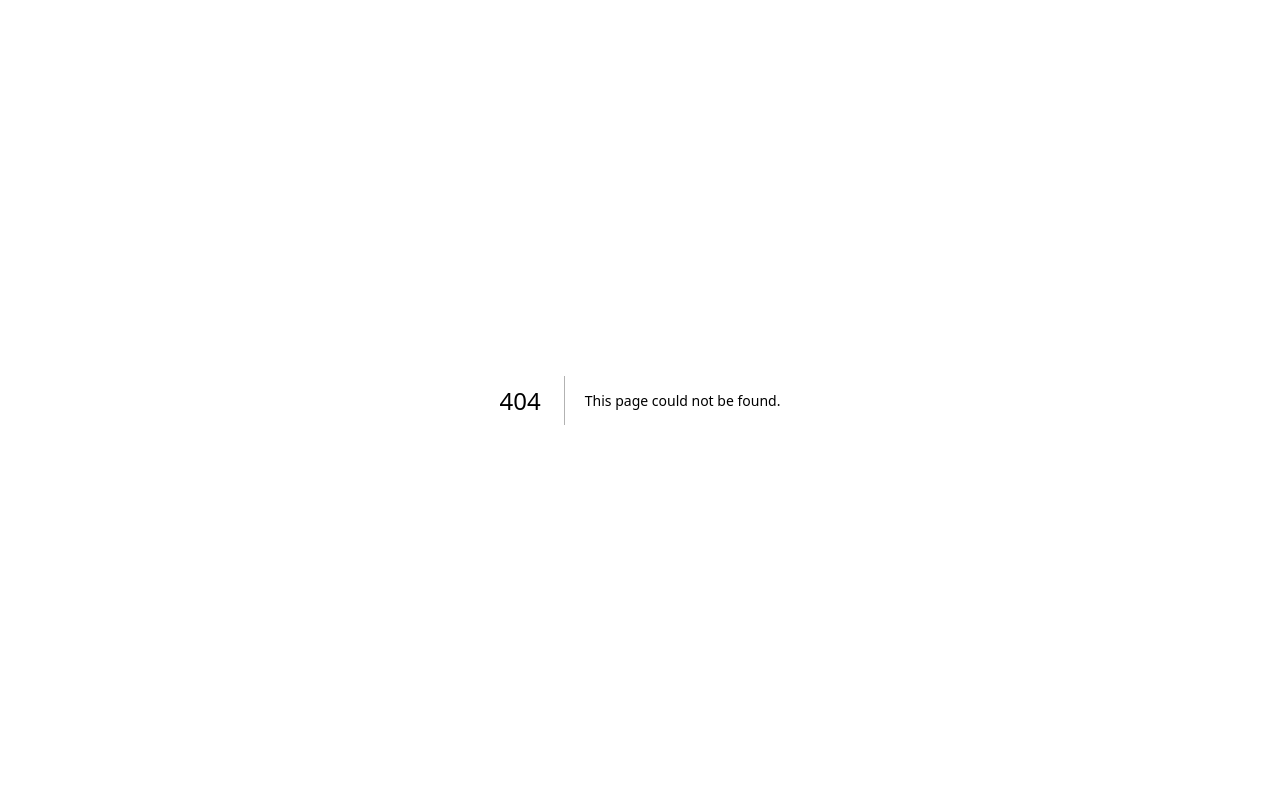
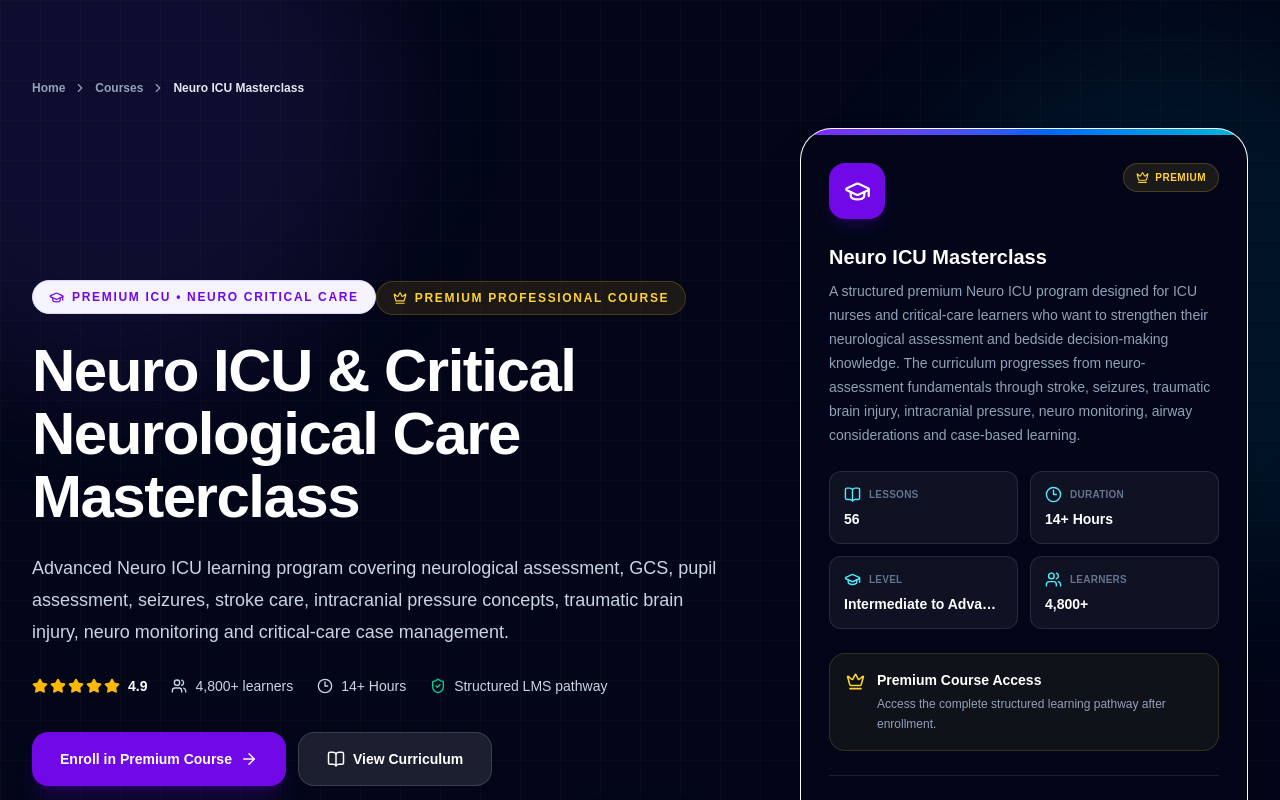
Before and after one commit to dubeyavinash557-sudo/icu-learning-portal, a Next.js app in the folder client/: page /courses/premium/neuro-icu in a window 1280 px wide. Before the commit this address had no page. Shown: the top 800 px of the page. Built offline with nearby package versions, Linux system fonts and the light colour scheme.

Commit message:
Add professional Neuro ICU premium course

```diff
--- /dev/null
+++ b/client/app/courses/premium/neuro-icu/page.tsx
@@ -0,0 +1,252 @@
+import CourseLandingPage from "../../_components/CourseLandingPage";
+
+export default function NeuroICUPremiumPage() {
+  return (
+    <CourseLandingPage
+      course={{
+        title: "Neuro ICU & Critical Neurological Care Masterclass",
+
+        shortTitle: "Neuro ICU Masterclass",
+
+        category: "Premium ICU • Neuro Critical Care",
+
+        description:
+          "Advanced Neuro ICU learning program covering neurological assessment, GCS, pupil assessment, seizures, stroke care, intracranial pressure concepts, traumatic brain injury, neuro monitoring and critical-care case management.",
+
+        longDescription:
+          "A structured premium Neuro ICU program designed for ICU nurses and critical-care learners who want to strengthen their neurological assessment and bedside decision-making knowledge. The curriculum progresses from neuro-assessment fundamentals through stroke, seizures, traumatic brain injury, intracranial pressure, neuro monitoring, airway considerations and case-based learning.",
+
+        instructor: "ICU Learning Portal Faculty",
+
+        level: "Intermediate to Advanced",
+
+        duration: "14+ Hours",
+
+        lessons: 56,
+
+        students: "4,800+",
+
+        rating: 4.9,
+
+        price: "₹2,799",
+
+        originalPrice: "₹3,799",
+
+        isPremium: true,
+
+        accent: "violet",
+
+        modules: [
+          {
+            title: "Chapter 01 — Introduction to Neuro ICU",
+            description:
+              "Understand the role of Neuro ICU care, common neurological emergencies and the principles of critical neurological monitoring.",
+            lessons: 3,
+          },
+
+          {
+            title: "Chapter 02 — Neurological Assessment",
+            description:
+              "Learn a structured neurological assessment approach for critically ill patients.",
+            lessons: 3,
+          },
+
+          {
+            title: "Chapter 03 — Glasgow Coma Scale",
+            description:
+              "Understand GCS components, scoring principles and the importance of serial neurological assessment.",
+            lessons: 3,
+          },
+
+          {
+            title: "Chapter 04 — Pupil Assessment",
+            description:
+              "Review pupil size, symmetry, reactivity and important changes requiring clinical attention.",
+            lessons: 2,
+          },
+
+          {
+            title: "Chapter 05 — Level of Consciousness",
+            description:
+              "Understand changes in consciousness and systematic observation of neurological status.",
+            lessons: 2,
+          },
+
+          {
+            title: "Chapter 06 — Stroke & Cerebrovascular Emergencies",
+            description:
+              "Study major stroke concepts, neurological assessment and critical-care priorities.",
+            lessons: 3,
+          },
+
+          {
+            title: "Chapter 07 — Ischemic Stroke",
+            description:
+              "Understand ischemic stroke concepts, recognition principles and monitoring considerations.",
+            lessons: 3,
+          },
+
+          {
+            title: "Chapter 08 — Hemorrhagic Stroke",
+            description:
+              "Review intracranial hemorrhage concepts, neurological deterioration and monitoring priorities.",
+            lessons: 3,
+          },
+
+          {
+            title: "Chapter 09 — Seizures & Status Epilepticus",
+            description:
+              "Understand seizure recognition, status epilepticus concepts and critical-care monitoring.",
+            lessons: 3,
+          },
+
+          {
+            title: "Chapter 10 — Intracranial Pressure",
+            description:
+              "Learn the basic physiology of intracranial pressure and factors associated with neurological deterioration.",
+            lessons: 3,
+          },
+
+          {
+            title: "Chapter 11 — Cerebral Perfusion",
+            description:
+              "Understand cerebral perfusion concepts and the relationship between systemic and neurological status.",
+            lessons: 2,
+          },
+
+          {
+            title: "Chapter 12 — Traumatic Brain Injury",
+            description:
+              "Study assessment and critical-care monitoring principles for patients with traumatic brain injury.",
+            lessons: 3,
+          },
+
+          {
+            title: "Chapter 13 — Cerebral Edema",
+            description:
+              "Understand cerebral edema, neurological warning signs and critical-care observation principles.",
+            lessons: 2,
+          },
+
+          {
+            title: "Chapter 14 — Neuro Airway & Ventilation",
+            description:
+              "Review airway, oxygenation and ventilation considerations in critically ill neurological patients.",
+            lessons: 3,
+          },
+
+          {
+            title: "Chapter 15 — Sedation & Neurological Observation",
+            description:
+              "Understand how sedation can affect neurological assessment and the importance of structured observation.",
+            lessons: 2,
+          },
+
+          {
+            title: "Chapter 16 — Neuro Monitoring",
+            description:
+              "Review neurological monitoring parameters, trends and recognition of clinically important changes.",
+            lessons: 3,
+          },
+
+          {
+            title: "Chapter 17 — Post-Neurosurgical ICU Care",
+            description:
+              "Understand general ICU monitoring and nursing considerations following neurosurgical procedures.",
+            lessons: 2,
+          },
+
+          {
+            title: "Chapter 18 — Brain Death & Neurological Prognostication",
+            description:
+              "Study professional concepts related to neurological prognosis, assessment and multidisciplinary communication.",
+            lessons: 2,
+          },
+
+          {
+            title: "Chapter 19 — Neuro ICU Emergency Case Workshop",
+            description:
+              "Apply neurological assessment and critical-care concepts to structured clinical scenarios.",
+            lessons: 2,
+          },
+
+          {
+            title: "Chapter 20 — Final Neuro ICU Assessment",
+            description:
+              "Consolidate neurological critical-care knowledge through revision, clinical reasoning and final assessment preparation.",
+            lessons: 2,
+          },
+        ],
+
+        learningOutcomes: [
+          "Understand the role and workflow of a Neuro ICU.",
+          "Perform a structured neurological assessment.",
+          "Understand the components and clinical use of the Glasgow Coma Scale.",
+          "Recognize important pupil-assessment findings.",
+          "Understand changes in level of consciousness.",
+          "Recognize major neurological emergencies encountered in critical care.",
+          "Understand basic ischemic stroke concepts and monitoring priorities.",
+          "Understand hemorrhagic stroke and neurological deterioration concepts.",
+          "Recognize seizures and understand status epilepticus monitoring principles.",
+          "Understand intracranial pressure and cerebral perfusion concepts.",
+          "Recognize important warning signs of neurological deterioration.",
+          "Understand critical-care principles for traumatic brain injury.",
+          "Understand cerebral edema and its clinical significance.",
+          "Review airway and ventilation considerations in Neuro ICU patients.",
+          "Understand the effect of sedation on neurological assessment.",
+          "Understand neurological monitoring and trend assessment.",
+          "Review post-neurosurgical ICU care principles.",
+          "Understand professional concepts related to neurological prognosis.",
+          "Apply Neuro ICU knowledge to structured clinical cases.",
+          "Prepare for a professional Neuro ICU knowledge assessment.",
+        ],
+
+        practicalSkills: [
+          "Structured neurological assessment",
+          "Glasgow Coma Scale assessment",
+          "Pupil size and reactivity assessment",
+          "Level-of-consciousness observation",
+          "Neurological vital-sign trend recognition",
+          "Stroke assessment principles",
+          "Ischemic stroke monitoring concepts",
+          "Hemorrhagic stroke monitoring concepts",
+          "Seizure observation",
+          "Status epilepticus recognition principles",
+          "Intracranial pressure monitoring concepts",
+          "Cerebral perfusion assessment concepts",
+          "Traumatic brain injury observation",
+          "Cerebral edema warning-sign recognition",
+          "Neuro airway assessment",
+          "Oxygenation and ventilation monitoring",
+          "Sedation-related neurological observation",
+          "Neuro monitoring documentation",
+          "Post-neurosurgical ICU observation",
+          "Neuro ICU case-based clinical reasoning",
+        ],
+
+        includes: [
+          "56 structured premium lessons",
+          "20 professional Neuro ICU chapters",
+          "Advanced neurological assessment curriculum",
+          "Glasgow Coma Scale learning",
+          "Pupil assessment learning",
+          "Level-of-consciousness assessment",
+          "Stroke and cerebrovascular emergency modules",
+          "Ischemic stroke learning",
+          "Hemorrhagic stroke learning",
+          "Seizure and status epilepticus concepts",
+          "Intracranial pressure concepts",
+          "Cerebral perfusion concepts",
+          "Traumatic brain injury learning",
+          "Cerebral edema learning",
+          "Neuro airway and ventilation concepts",
+          "Sedation and neurological observation",
+          "Neuro monitoring concepts",
+          "Post-neurosurgical ICU care",
+          "Neuro ICU case workshop",
+          "Final Neuro ICU assessment",
+        ],
+      }}
+    />
+  );
+}
```
